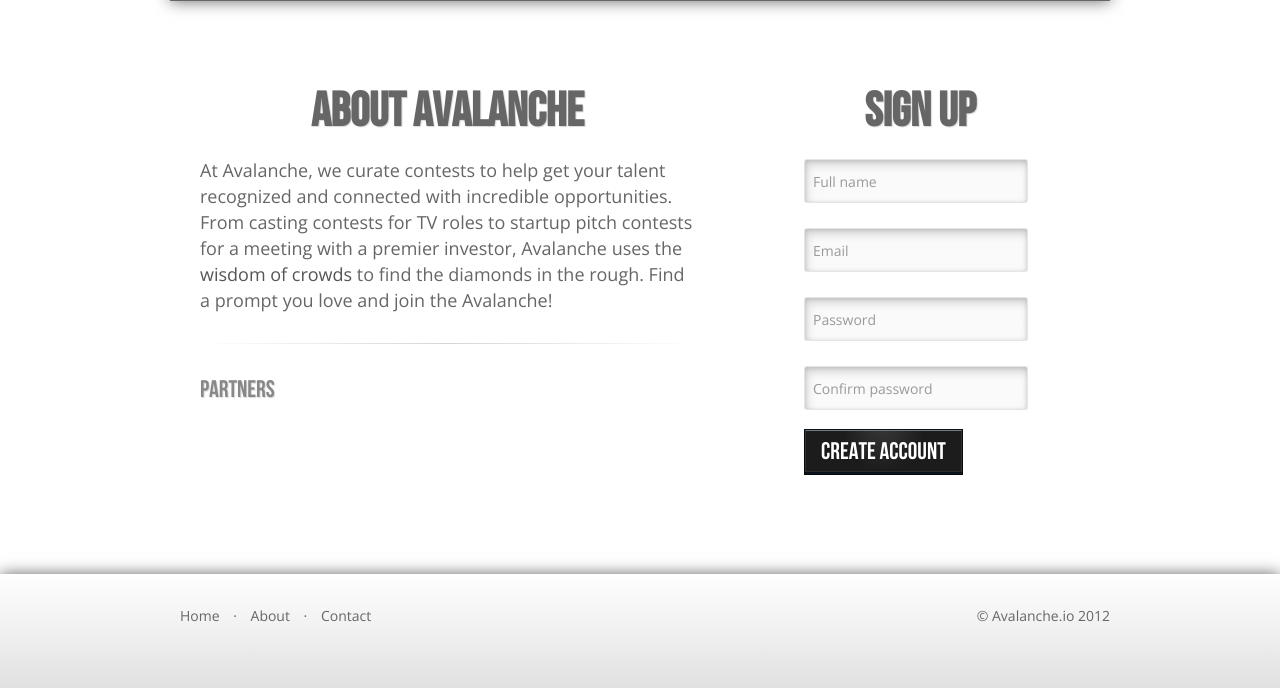
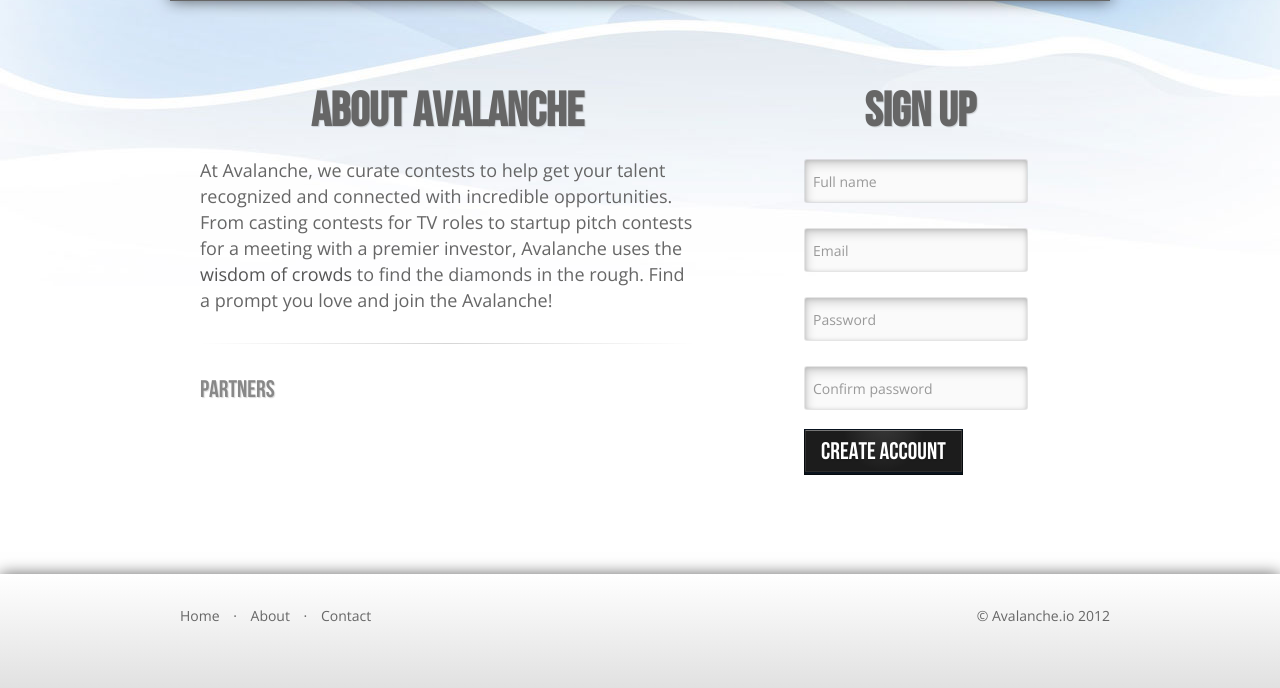
Before and after one commit to purirohan/Avalanche, a Rails app: template app/views/home/index.html.erb in a window 1280 px wide. Shown: the part 796-1484 px from the top of the page. Run offline with Rails 7, Linux system fonts and the light colour scheme; the template is opened without the code that fills it, so the values that code supplies are empty; style sheets or scripts are compiled from the project's sources; parts of the project's set-up code (start-up, migrations or seed data) failed here and were passed over; some libraries are stand-ins or nearby versions; some web fonts are replaced.

Commit message:
new bg image

```diff
--- a/app/views/contests/show.html.erb
+++ b/app/views/contests/show.html.erb
@@ -35,8 +35,6 @@
 		</div>
 	</div>
 </div>
-<div class="separator"></div>
-<div class="cream">
 <div class="container">
 	<div class="row">
 		<div class="span12">
@@ -59,5 +57,3 @@
 		</div>
 	</div>
 </div>
-	</div>
-</div>
--- a/app/views/home/index.html.erb
+++ b/app/views/home/index.html.erb
@@ -65,7 +65,6 @@
 		</div>
 	</div>
 </div>
-<div class="cream">
 <div class="container">
 	<div class="row">
 		<div class="span7">
@@ -109,4 +108,3 @@
 		</div>
 	</div>
 </div>
-</div>
```
Also changed, not shown: app/assets/images/bg_fade.jpg, app/assets/images/bg_fade_old.jpg (added). Lines whose indentation alone changed are shown as unchanged.
